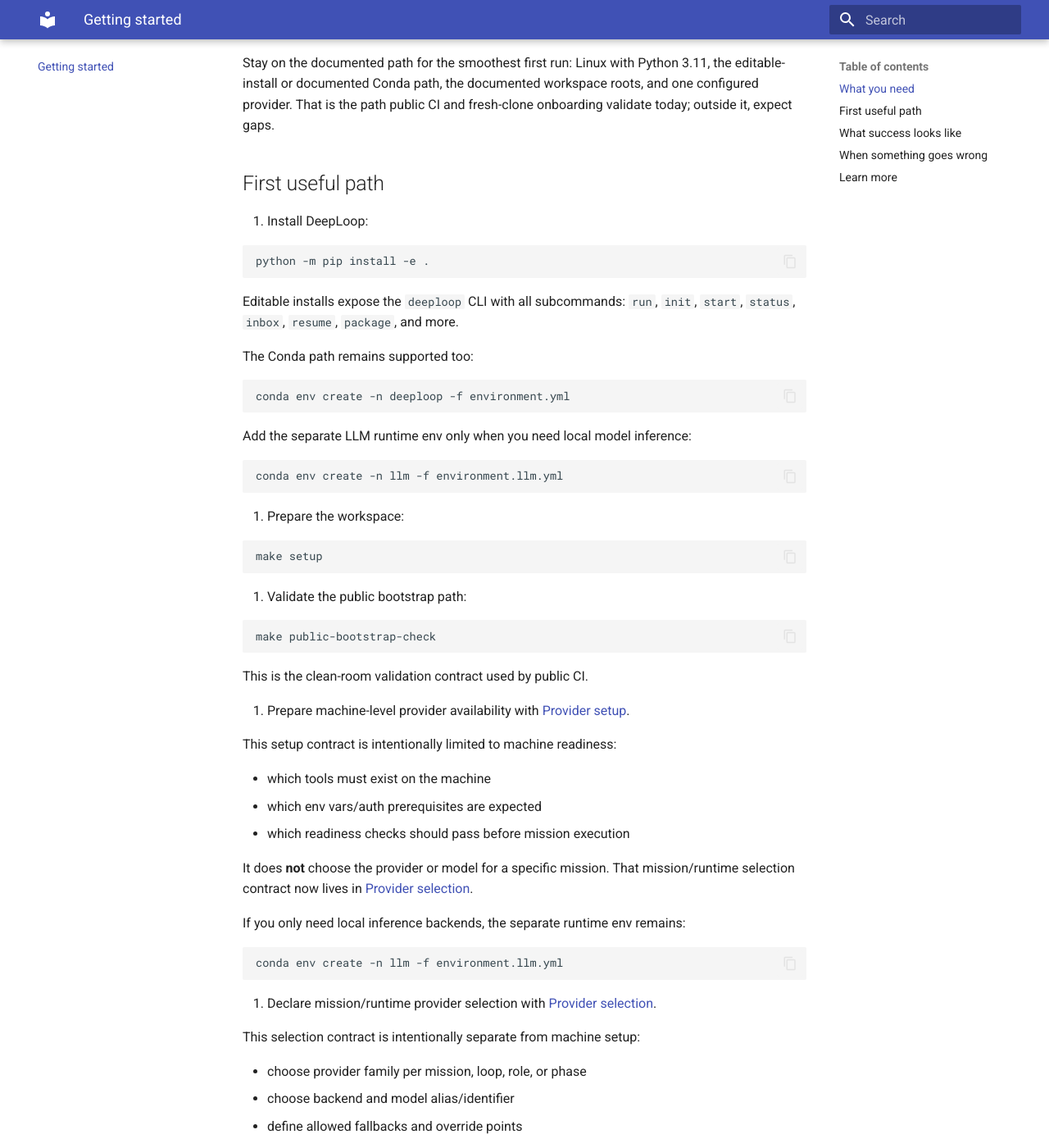
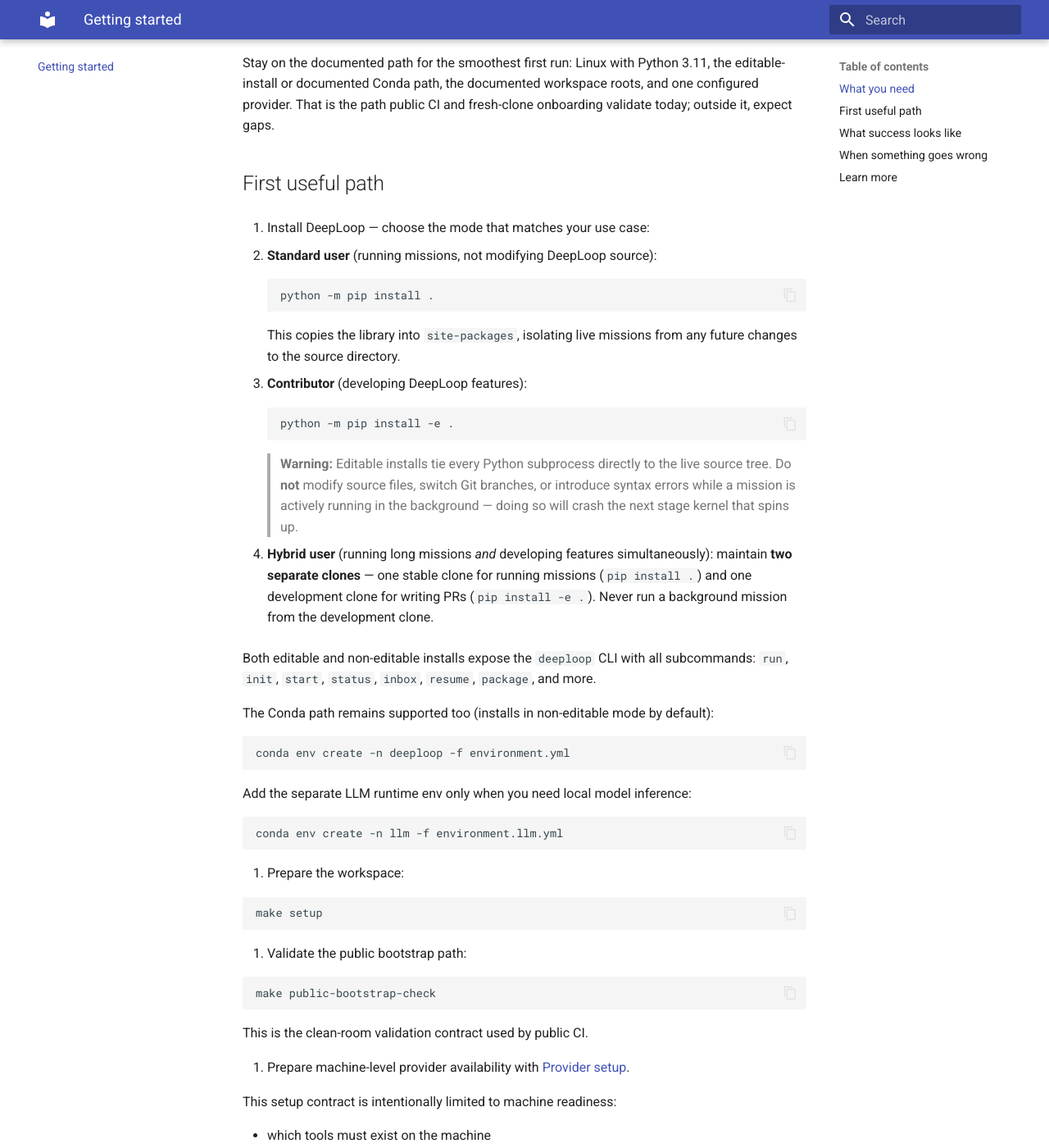
Before and after one commit to MoyYuan/DeepLoop, an MkDocs documentation site: the page built from docs/getting-started.md, in a window 1280 px wide and 1400 px high, scrolled down 559 px. Shown: the whole window at 82% size. Built offline with MkDocs 1.6.1 and Material for MkDocs 9.7.7, drawn with Linux system fonts in a browser that asks for light colours.

Commit message:
docs: differentiate installation instructions by user persona
Standard users are directed to pip install . (non-editable) to isolate
live missions from source changes. Contributors get pip install -e . with
a prominent warning about not modifying source while a mission runs.
Hybrid users are advised to use two separate clones. Updated README.md,
docs/getting-started.md, and docs/release/portable-bootstrap.md.

Agent-Logs-Url: https://github.com/tnetal/DeepLoop/sessions/3e460123-620a-4329-ab67-909c1d939e00

Co-authored-by: tnetal <275320085+tnetal@users.noreply.github.com>

````diff
--- a/docs/getting-started.md
+++ b/docs/getting-started.md
@@ -21,16 +21,41 @@ onboarding validate today; outside it, expect gaps.
 
 ## First useful path
 
-1. Install DeepLoop:
+1. Install DeepLoop — choose the mode that matches your use case:
 
-   ```text
-   python -m pip install -e .
-   ```
+   - **Standard user** (running missions, not modifying DeepLoop source):
 
-   Editable installs expose the `deeploop` CLI with all subcommands:
-   `run`, `init`, `start`, `status`, `inbox`, `resume`, `package`, and more.
+     ```text
+     python -m pip install .
+     ```
 
-   The Conda path remains supported too:
+     This copies the library into `site-packages`, isolating live missions from
+     any future changes to the source directory.
+
+   - **Contributor** (developing DeepLoop features):
+
+     ```text
+     python -m pip install -e .
+     ```
+
+     > **Warning:** Editable installs tie every Python subprocess directly to
+     > the live source tree. Do **not** modify source files, switch Git
+     > branches, or introduce syntax errors while a mission is actively running
+     > in the background — doing so will crash the next stage kernel that spins
+     > up.
+
+   - **Hybrid user** (running long missions *and* developing features
+     simultaneously): maintain **two separate clones** — one stable clone for
+     running missions (`pip install .`) and one development clone for writing
+     PRs (`pip install -e .`). Never run a background mission from the
+     development clone.
+
+   Both editable and non-editable installs expose the `deeploop` CLI with all
+   subcommands: `run`, `init`, `start`, `status`, `inbox`, `resume`, `package`,
+   and more.
+
+   The Conda path remains supported too (installs in non-editable mode by
+   default):
 
    ```text
    conda env create -n deeploop -f environment.yml
````
Also changed, not shown: README.md (+29 -4 lines), docs/release/portable-bootstrap.md (+9 -2 lines).
